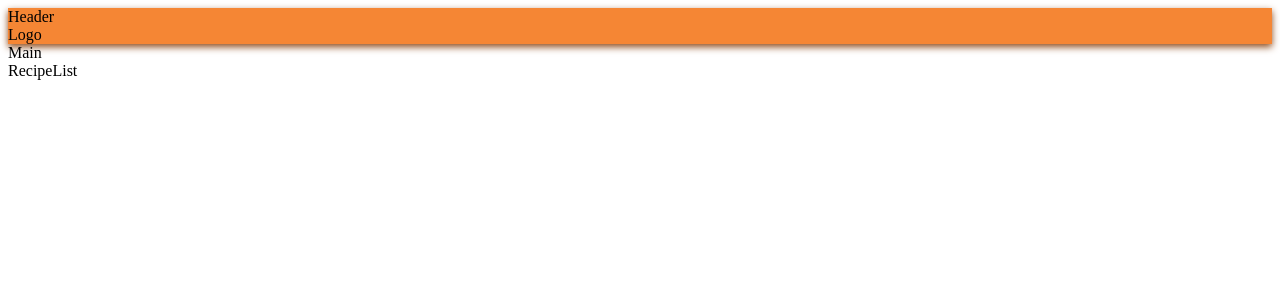
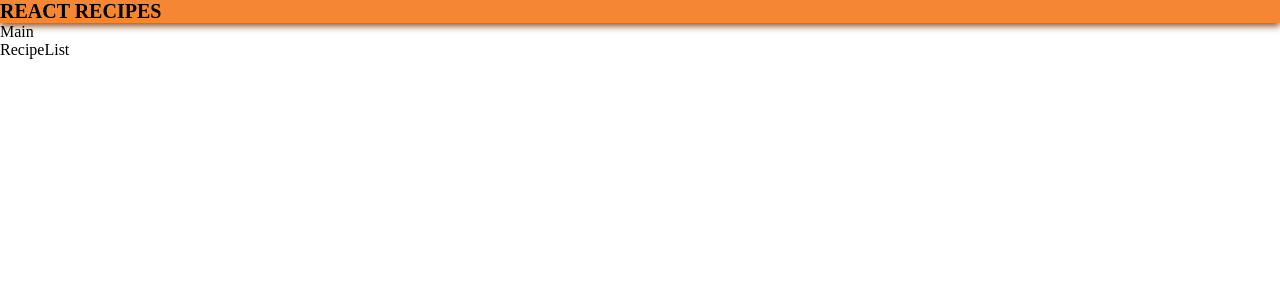
Before and after one commit to ratomsky/react-redux-ts-recipe-app, a React (Create React App) app: page / in a window 1280 px wide. Shown: the top 300 px of the page. Built offline with nearby package versions, Linux system fonts and the light colour scheme.

Commit message:
feat: add global styles

```diff
--- a/package.json
+++ b/package.json
@@ -8,6 +8,7 @@
     "@testing-library/react": "^11.2.7",
     "@testing-library/user-event": "^12.8.3",
     "axios": "^0.21.1",
+    "normalize.css": "^8.0.1",
     "react": "^17.0.2",
     "react-dom": "^17.0.2",
     "react-redux": "^7.2.4",
--- a/src/App.js
+++ b/src/App.js
@@ -2,10 +2,12 @@ import { BrowserRouter } from "react-router-dom";
 //Components
 import { Header } from "./components/organisms/Header/Header";
 import { AppRouter } from "./navigation/AppRouter";
+import GlobalStyle from "./styles/GlobalStyles";
 
 function App() {
   return (
     <BrowserRouter>
+    <GlobalStyle/>
       <Header />
       <AppRouter />
     </BrowserRouter>
--- a/src/components/atom/Logo/Logo.js
+++ b/src/components/atom/Logo/Logo.js
@@ -1,5 +1,7 @@
 import React from "react";
 
+import { LogoWrapper } from './Logo.style';
+
 export const Logo = () => {
-  return <div>Logo</div>;
+  return <LogoWrapper>React Recipes</LogoWrapper>;
 };
--- a/src/components/atom/Logo/Logo.style.js
+++ b/src/components/atom/Logo/Logo.style.js
@@ -0,0 +1,9 @@
+import styled from 'styled-components';
+
+export const LogoWrapper = styled.h1`
+    font-family: $logoFont, sans-serif;
+    font-size: 20px;
+    margin: 0;
+    color: $headerFontColor;
+    text-transform: uppercase;
+`
--- a/src/components/organisms/Header/Header.js
+++ b/src/components/organisms/Header/Header.js
@@ -8,7 +8,6 @@ import { SearchSettings } from "../SearchSettings/SearchSettings";
 export const Header = () => {
   return (
     <HeaderWrapper>
-       Header
       <Logo />
       <Search />
       <SearchSettings />
--- a/src/index.js
+++ b/src/index.js
@@ -3,6 +3,7 @@ import ReactDOM from "react-dom";
 import App from "./App";
 import { Provider } from "react-redux";
 import { store } from "./store";
+import 'normalize.css';
 
 ReactDOM.render(
   <Provider store={store}>
--- a/src/styles/GlobalStyles.js
+++ b/src/styles/GlobalStyles.js
@@ -0,0 +1,11 @@
+import { createGlobalStyle } from 'styled-components';
+
+const GlobalStyle = createGlobalStyle`
+  body {
+    margin: 0;
+    padding: 0;
+    box-sizing: border-box;
+  }
+`;
+
+export default GlobalStyle;
```
Also changed, not shown: 1 other file (tests, documents, lock files or other folders).
